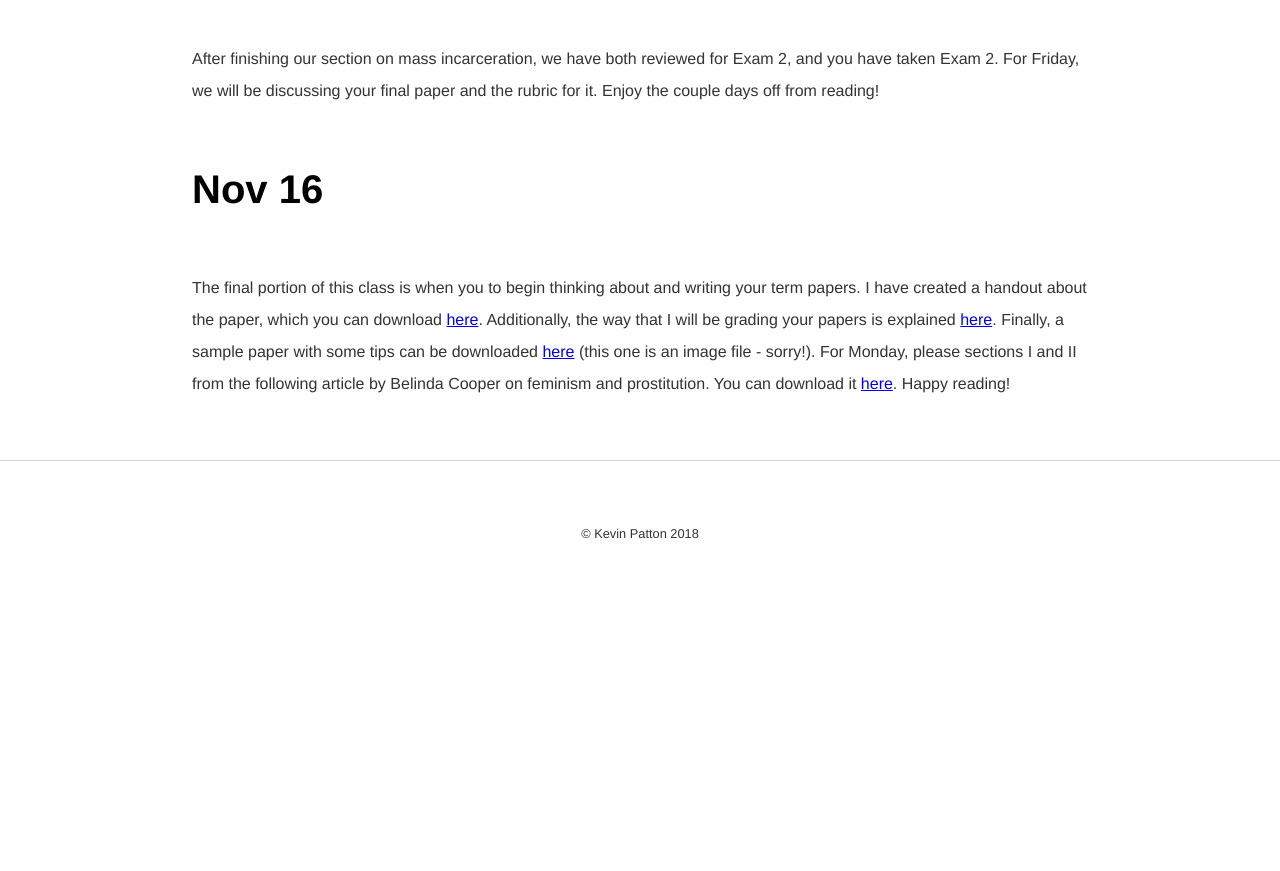
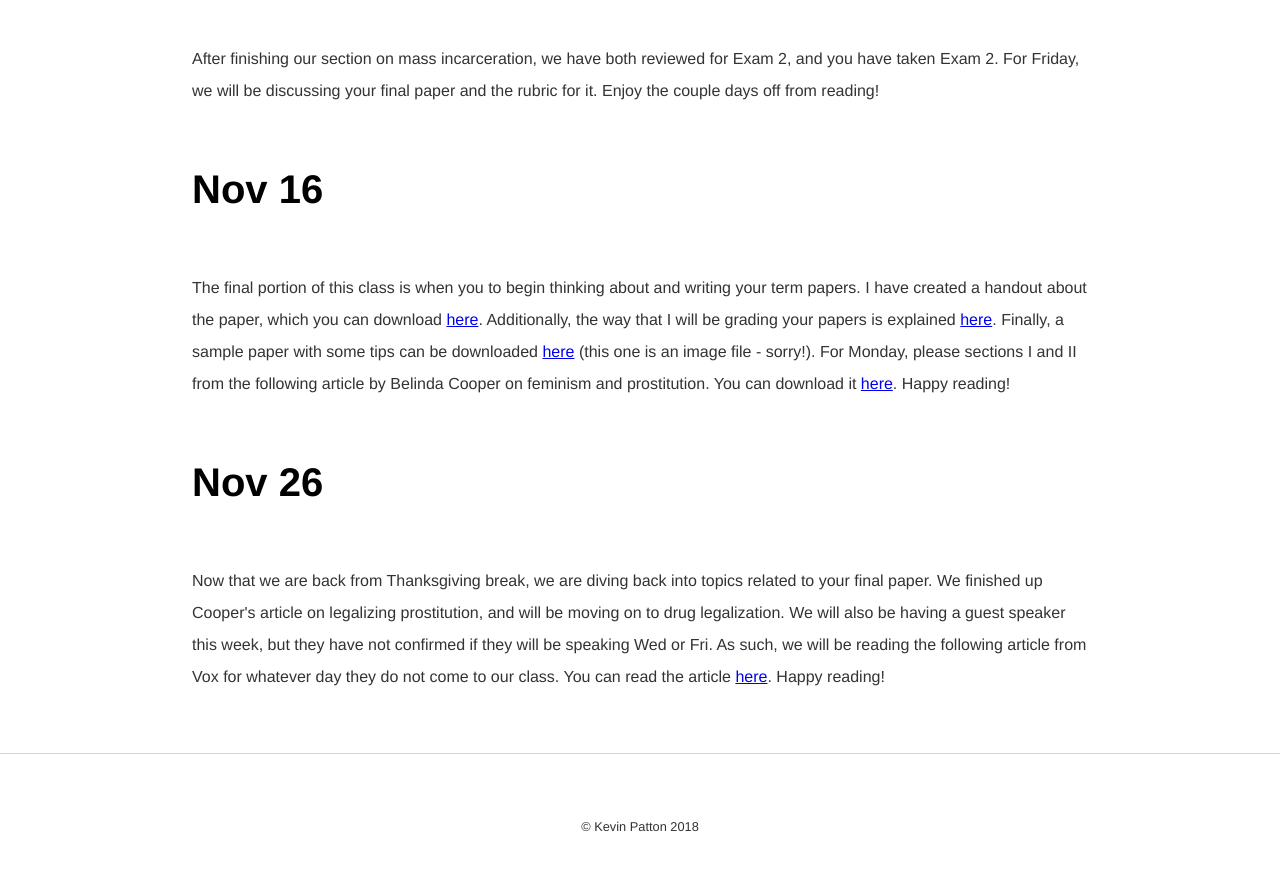
Before and after one commit to kevinjpatton/kevinjpatton.github.io, a Jekyll site: the page built from teaching/phil1020/index.html, in a window 1280 px wide and 900 px high, scrolled down 7407 px. Shown: the top 871 px of the window. Built offline with Jekyll 4.4.1, drawn with Linux system fonts in a browser that asks for light colours; Markdown is read by kramdown in place of the engine named in the settings; before the commit the page ends 8014 px from its top, so only the background shows below that.

Commit message:
Update index.html

```diff
--- a/teaching/phil1020/index.html
+++ b/teaching/phil1020/index.html
@@ -63,3 +63,5 @@ target="_blank">here</a>.  Happy reading / listening!</p>
 <p>After finishing our section on mass incarceration, we have both reviewed for Exam 2, and you have taken Exam 2.  For Friday, we will be discussing your final paper and the rubric for it.  Enjoy the couple days off from reading!</p>
 <h1>Nov 16</h1>
 <p>The final portion of this class is when you to begin thinking about and writing your term papers.  I have created a handout about the paper, which you can download <a href=/teaching/phil1020/Final_Paper.pdf	target="_blank">here</a>.  Additionally, the way that I will be grading your papers is explained <a href=/teaching/phil1020/Phil_Paper_Rubric.pdf	target="_blank">here</a>.  Finally, a sample paper with some tips can be downloaded <a href=/teaching/phil1020/Sample_Philosophy_Paper.png	target="_blank">here</a> (this one is an image file - sorry!).  For Monday, please sections I and II from the following article by Belinda Cooper on feminism and prostitution.  You can download it <a href=/teaching/phil1020/ProstitutionFeministAnalysis.pdf	target="_blank">here</a>.  Happy reading!</p>
+<h1>Nov 26</h1>
+<p>Now that we are back from Thanksgiving break, we are diving back into topics related to your final paper.  We finished up Cooper's article on legalizing prostitution, and will be moving on to drug legalization.  We will also be having a guest speaker this week, but they have not confirmed if they will be speaking Wed or Fri.  As such, we will be reading the following article from Vox for whatever day they do not come to our class.  You can read the article <a href=https://www.vox.com/policy-and-politics/2017/4/20/15328384/opioid-epidemic-drug-legalization	target="_blank">here</a>.  Happy reading!</p>
```
